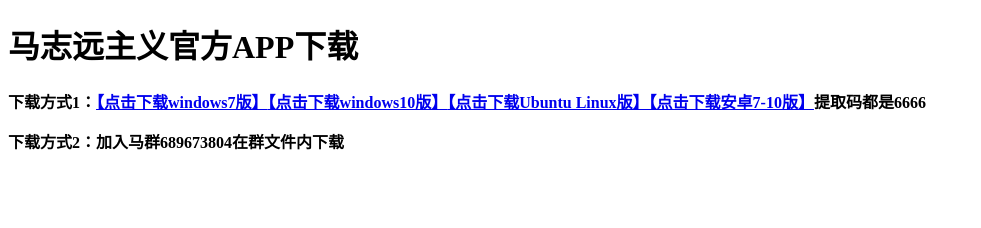
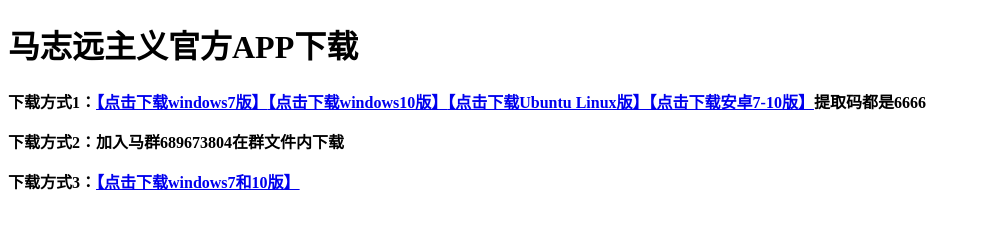
Before and after one commit to MZYISM/MZYZYweb, a plain HTML site: page download.html in a window 1280 px wide. Shown: the whole page, without its empty margins (0-981 px from the left). Drawn offline with Linux system fonts and the light colour scheme.

Commit message:
Add files via upload

```diff
--- a/download.html
+++ b/download.html
@@ -8,6 +8,7 @@
 <body>
 <h1>马志远主义官方APP下载</h1>
 <p><strong> 下载方式1：<a href="https://pan.baidu.com/s/1mfleDULAbqKap0lyMnrQvQ">【点击下载windows7版】</a><a href="https://pan.baidu.com/s/1eWaPXqj6WB1uZqxCO1C7ag">【点击下载windows10版】</a><a href="https://pan.baidu.com/s/1dTu6AMxz5vdgvKMeOHZc5A">【点击下载Ubuntu Linux版】【点击下载安卓7-10版】</a>提取码都是6666</strong></p>
-<p><strong>下载方式2：加入马群689673804在群文件内下载&nbsp;</strong></p>
+<p><strong>下载方式2：加入马群689673804在群文件内下载 </strong></p>
+<p><strong> 下载方式3：<a href="https://share.weiyun.com/nh4mmB34">【点击下载windows7和10版】</a></a></strong></p>
 </body>
 </html>
```
